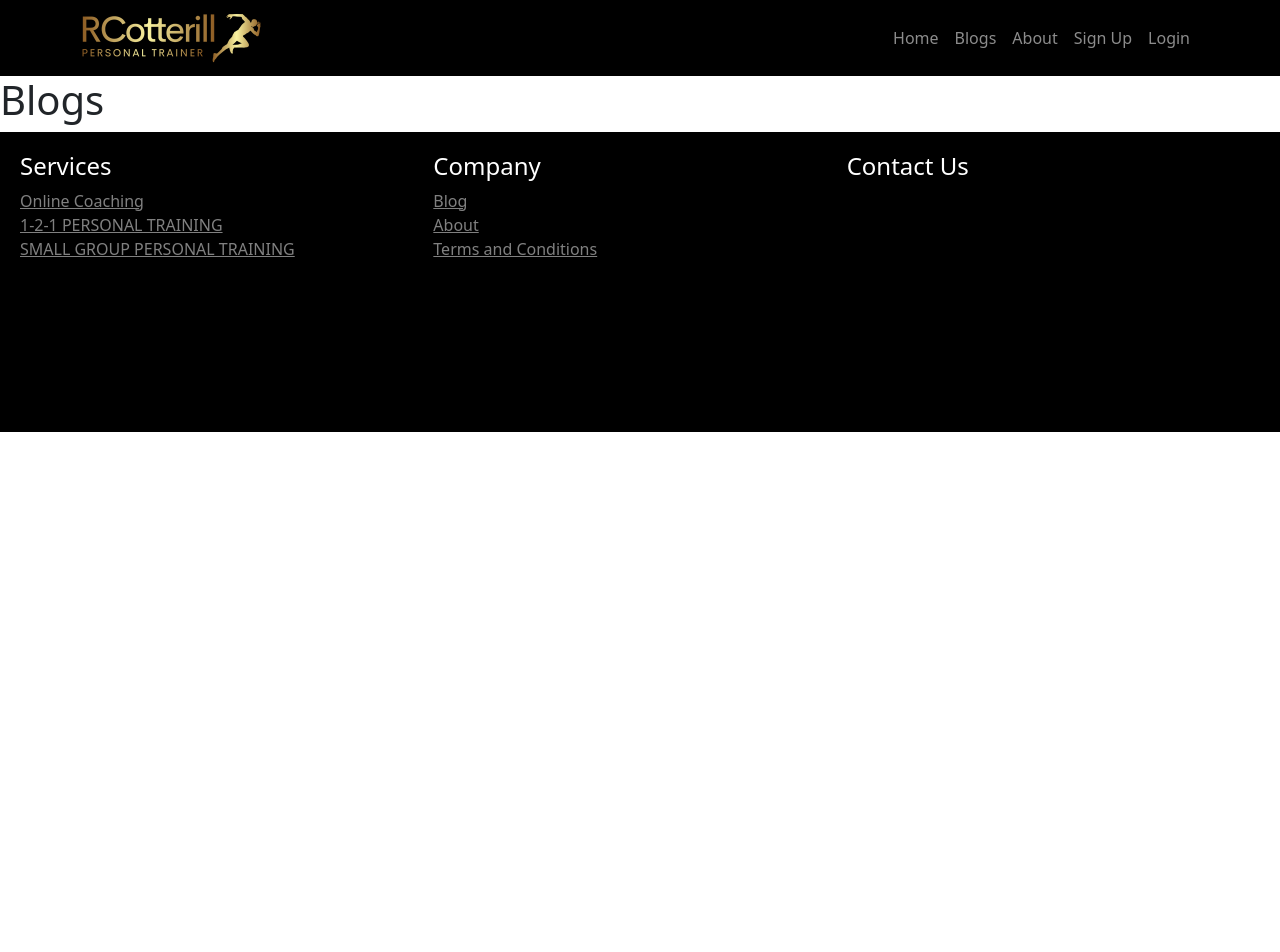
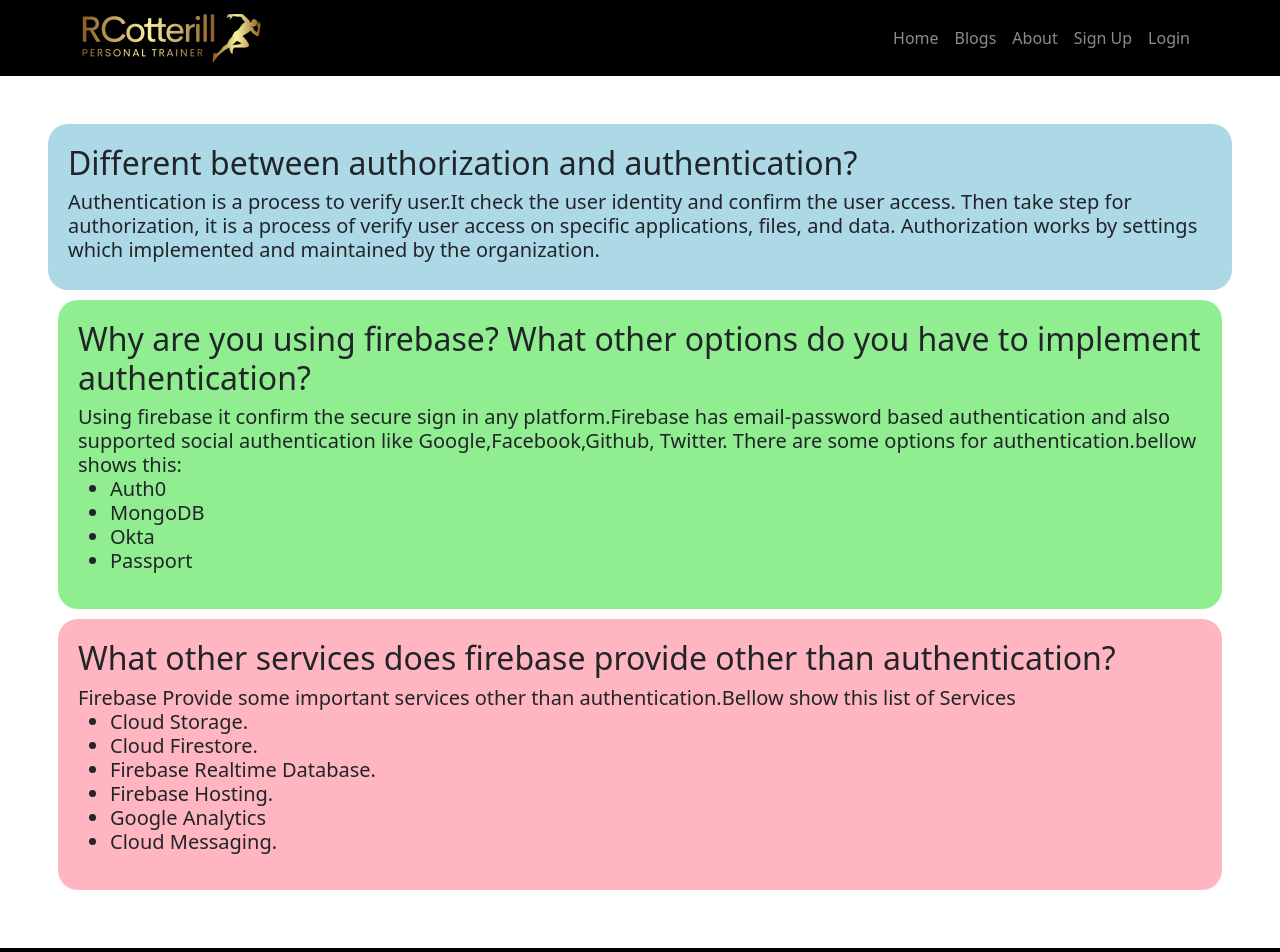
Before and after one commit to Nargis21/gym-trainer, a React (Create React App) app: page /blogs in a window 1280 px wide. Shown: the top 952 px of the page. Before the commit the page ends 800 px from the top, so only its background shows below. Built offline with nearby package versions, Linux system fonts and the light colour scheme; no server answers.

Commit message:
Added Footer

```diff
--- a/src/components/About/About.css
+++ b/src/components/About/About.css
@@ -0,0 +1,13 @@
+.about img {
+    height: 20%;
+    width: 20%;
+}
+
+.about {
+    text-align: center;
+    margin: 20px;
+}
+
+.about p {
+    font-weight: 500;
+}
--- a/src/components/About/About.js
+++ b/src/components/About/About.js
@@ -1,9 +1,15 @@
 import React from 'react';
-
+import me from '../../images/my-bg2.png'
+import './About.css'
 const About = () => {
     return (
-        <div>
-            <h1>About</h1>
+        <div className='about'>
+            <img src={me} alt="" />
+            <h1>Nargis Akther</h1>
+            <p>I believe that nothing it impossible. </p>
+            <p>Just we need to patience and determination. </p>
+            <p>I Want to be a Full Stack web developer. </p>
+            <p> It's not easy, but i try to be my best to get better output.</p>
         </div>
     );
 };
--- a/src/components/Blogs/Blogs.css
+++ b/src/components/Blogs/Blogs.css
@@ -0,0 +1,23 @@
+.question1 {
+    background-color: lightblue;
+    border: none;
+    border-radius: 20px;
+    padding: 20px;
+    margin-bottom: 10px;
+}
+
+.question2 {
+    background-color: lightgreen;
+    border: none;
+    border-radius: 20px;
+    padding: 20px;
+    margin: 10px;
+}
+
+.question3 {
+    background-color: lightpink;
+    border: none;
+    border-radius: 20px;
+    padding: 20px;
+    margin: 10px;
+}
--- a/src/components/Blogs/Blogs.js
+++ b/src/components/Blogs/Blogs.js
@@ -1,9 +1,37 @@
 import React from 'react';
-
+import './Blogs.css'
 const Blogs = () => {
     return (
-        <div>
-            <h1>Blogs</h1>
+        <div className='p-5' id='blog'>
+            <div className="question1">
+                <h2>Different between authorization and authentication?</h2>
+                <h5>Authentication is a process to verify user.It check the user identity and confirm the user access. Then take step for authorization, it is a process of verify user access on specific applications, files, and data. Authorization works by settings which implemented and maintained by the organization.</h5>
+            </div>
+            <div className="question2">
+                <h2>Why are you using firebase? What other options do you have to implement authentication?</h2>
+                <h5>Using firebase it confirm the secure sign in any platform.Firebase has email-password based authentication and also supported social authentication like Google,Facebook,Github, Twitter.
+                    There are some options for authentication.bellow shows this:
+                    <ul>
+                        <li>Auth0</li>
+                        <li>MongoDB</li>
+                        <li>Okta</li>
+                        <li>Passport</li>
+                    </ul>
+                </h5>
+            </div>
+            <div className="question3">
+                <h2>What other services does firebase provide other than authentication?</h2>
+                <h5>Firebase Provide some important services other than authentication.Bellow show this list of Services
+                    <ul>
+                        <li>Cloud Storage.</li>
+                        <li>Cloud Firestore.</li>
+                        <li>Firebase Realtime Database.</li>
+                        <li>Firebase Hosting.</li>
+                        <li>Google Analytics</li>
+                        <li>Cloud Messaging.</li>
+                    </ul>
+                </h5>
+            </div>
         </div>
     );
 };
--- a/src/components/Checkout/Checkout.js
+++ b/src/components/Checkout/Checkout.js
@@ -1,9 +1,31 @@
 import React from 'react';
-
+import { useAuthState } from 'react-firebase-hooks/auth';
+import auth from '../../firebase.init';
 const Checkout = () => {
+    const [user] = useAuthState(auth)
     return (
         <div>
-            <h1>Chcekout</h1>
+            <h1 className='text-primary p-3 text-center'>Please Checkout</h1>
+            <div className='form-container'>
+                <div>
+                    <h1 className='form-title'>Checkout Info</h1>
+                    <form >
+                        <div className="input-group">
+                            <input type="text" required placeholder='Your Name' />
+                        </div>
+                        <div className="input-group">
+                            <input value={user?.email} type="email" required />
+                        </div>
+                        <div className="input-group">
+                            <input type="text" required placeholder='Address' />
+                        </div>
+                        <div className="input-group">
+                            <input type="text" placeholder='Phone' required />
+                        </div>
+                        <input style={{ marginBottom: '20px' }} className='form-submit' type="submit" value="Booking Add" />
+                    </form>
+                </div>
+            </div>
         </div>
     );
 };
--- a/src/components/Footer/Footer.css
+++ b/src/components/Footer/Footer.css
@@ -2,7 +2,7 @@
     display: grid;
     grid-template-columns: 1fr 1fr 1fr;
     padding: 20px;
-    height: 300px;
+    height: 200px;
 }
 
 .footer-container a {
--- a/src/components/Footer/Footer.js
+++ b/src/components/Footer/Footer.js
@@ -2,22 +2,27 @@
 import './Footer.css'
 const Footer = () => {
     return (
-        <div className='bg-black text-white footer-container'>
+        <div className='bg-black text-white'>
+            <div className='footer-container'>
                 <div className="footer-services">
                     <h4>Services</h4>
-                <a href="">Online Coaching</a>
-                <a href="">1-2-1 PERSONAL TRAINING</a>
-                <a href="">SMALL GROUP PERSONAL TRAINING</a>
+                    <a href="#service">Online Coaching</a>
+                    <a href="#service">1-2-1 PERSONAL TRAINING</a>
+                    <a href="#service">SMALL GROUP PERSONAL TRAINING</a>
                 </div>
                 <div className="company">
                     <h4>Company</h4>
-                <a href="">Blog</a>
-                <a href="">About</a>
-                <a href="">Terms and Conditions</a>
-                <a href="Privacy Policy"></a>
+                    <a href="/blogs">Blog</a>
+                    <a href="/about">About</a>
                 </div>
                 <div className="contact">
                     <h4>Contact Us</h4>
+                    <h5 className='text-secondary'>Phone: +15590845</h5>
+                </div>
+            </div>
+            <div className='p-5 text-center'>
+                <small >Copyright@2022.All Rights reserved.</small>
+
             </div>
         </div>
     );
--- a/src/components/Home/Home.js
+++ b/src/components/Home/Home.js
@@ -1,46 +1,21 @@
-import React from 'react';
+import React, { useEffect, useState } from 'react';
 import banner from '../../images/banner.jpg'
 import './Home.css'
-import service1 from '../../images/service1.jpg'
-import service2 from '../../images/service2.jpg'
-import service3 from '../../images/service3.jpg'
-import service4 from '../../images/service4.jpg'
 import Service from '../Service/Service';
 import Review from '../Review/Review';
 
-const services = [
-    {
-        id: 1,
-        name: 'SMALL GROUP PERSONAL TRAINING', price: '599',
-        description: "Our Small Group Personal Training is unlike anything you'll have experienced before. In micro training groups of just 6:1, all your workouts are customised, recorded and coached by an experienced personal trainer. The balance of the motivational group environment and 1-2-1 attention makes it the perfect mix to produce fast results, without the bounce back ",
-        img: service1
-    },
-    {
-        id: 2,
-        name: '1-2-1 PERSONAL TRAINING', price: '1599',
-        description: "1-2-1 personal training is the ultimate investment in your health. You'll be working directly with your coach in our private studio, following a bespoke plan to ensure you hit your goals in record time. Whether you want to slim down, add muscle or anything in between, our personal training packages will get you there in a fun and sustainable way",
-        img: service2
-    },
-    {
-        id: 3,
-        name: 'NUTRITION Guide', price: '299',
-        description: "We'll teach you how to take control of your health and weight, without relying on any specific diet or products, with our 1-2-1 nutrition coaching. You'll working alongside a qualified nutritionist to build a sustainable approach together, so you'll not only hit your physique goals, but be able to stay there without rigid diets or unrealistic restrictions",
-        img: service3
-    },
-    {
-        id: 4,
-        name: 'ONLINE TRAINING', price: '1099',
-        description: "The Armoury's Online Coaching Packages have been created to take the guesswork out of getting in the best shape of your life. You'll be working 1-2-1 with your Personal Trainer through our Armoury Coaching app- where you'll get workouts designed specifically for you, progress monitored, regular check-ins and nutrition support for unrivalled results, anywhere in the world ",
-        img: service4
-    },
-
-]
 const reviews = [
     { id: 1, name: '​Lucy Eagles', review: '"Rob is great, always there with help and advise which you can trust to talk to. I can now train at home saving time whilst being more efficient."' },
     { id: 2, name: '​Alison Salkeld-Brown', review: '"Robs online coaching has helped me feel more comfortable within myself and given me the confidence to eat better foods and train with my goals in mind."' },
     { id: 3, name: 'Beth Price', review: '"During my plan with Rob, I exceeded even my own expectations by losing 13lb and dropping 2 dress sizes from a size 12 to a size 8!"' },
 ]
 const Home = () => {
+    const [services, setServices] = useState([])
+    useEffect(() => {
+        fetch('services.json')
+            .then(res => res.json())
+            .then(data => setServices(data))
+    }, [])
     return (
         <div>
             <div className='row'>
@@ -54,9 +29,9 @@
                     <img src={banner} alt="" />
                 </div>
             </div>
-            <div className="services">
+            <div className="services" >
                 <h1 className='text-center text-black p-5'>UpComing Services</h1>
-                <div className='service'>
+                <div className='service' id='service'>
                     {
                         services.map(service => <Service
                             key={service.id}
--- a/src/components/Login/Login.css
+++ b/src/components/Login/Login.css
@@ -34,7 +34,7 @@
 .form-submit {
     width: 415px;
     height: 55px;
-    background-color: rgba(255, 153, 0, 0.3);
+    background-color: goldenrod;
     font-size: 20px;
     border: none;
     border-radius: 5px;
@@ -43,7 +43,7 @@
 }
 
 .form-submit:hover {
-    background-color: rgba(255, 153, 0, 0.5);
+    background-color: #C2A43B;
 }
 
 .form-link {
--- a/src/components/NotFound/NotFound.js
+++ b/src/components/NotFound/NotFound.js
@@ -2,7 +2,7 @@
 
 const NotFound = () => {
     return (
-        <div >
+        <div style={{ height: '500px' }}>
             <h1 style={{ fontSize: '6rem' }} className='text-center'>404</h1>
             <h1 className='text-center'>Page Not Found</h1>
         </div>
--- a/src/components/Service/Service.css
+++ b/src/components/Service/Service.css
@@ -9,6 +9,7 @@
 
 .service-container img {
     border-radius: 20px;
+    margin-bottom: 20px;
 }
 
 .bookNow-btn {
```
Also changed, not shown: public/services.json (added, +30 -0 lines), src/images/me.png (added), src/images/my-bg2.png (added). Lines whose indentation alone changed are shown as unchanged.
